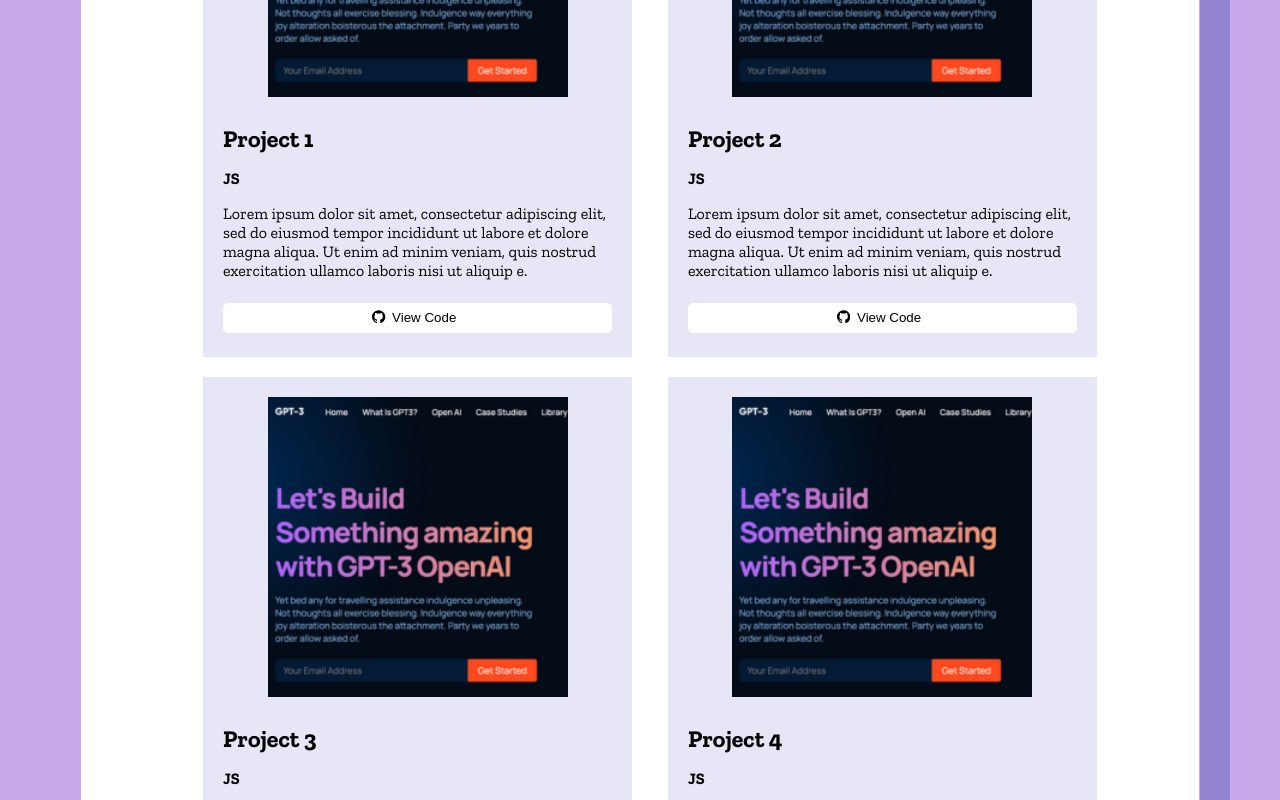
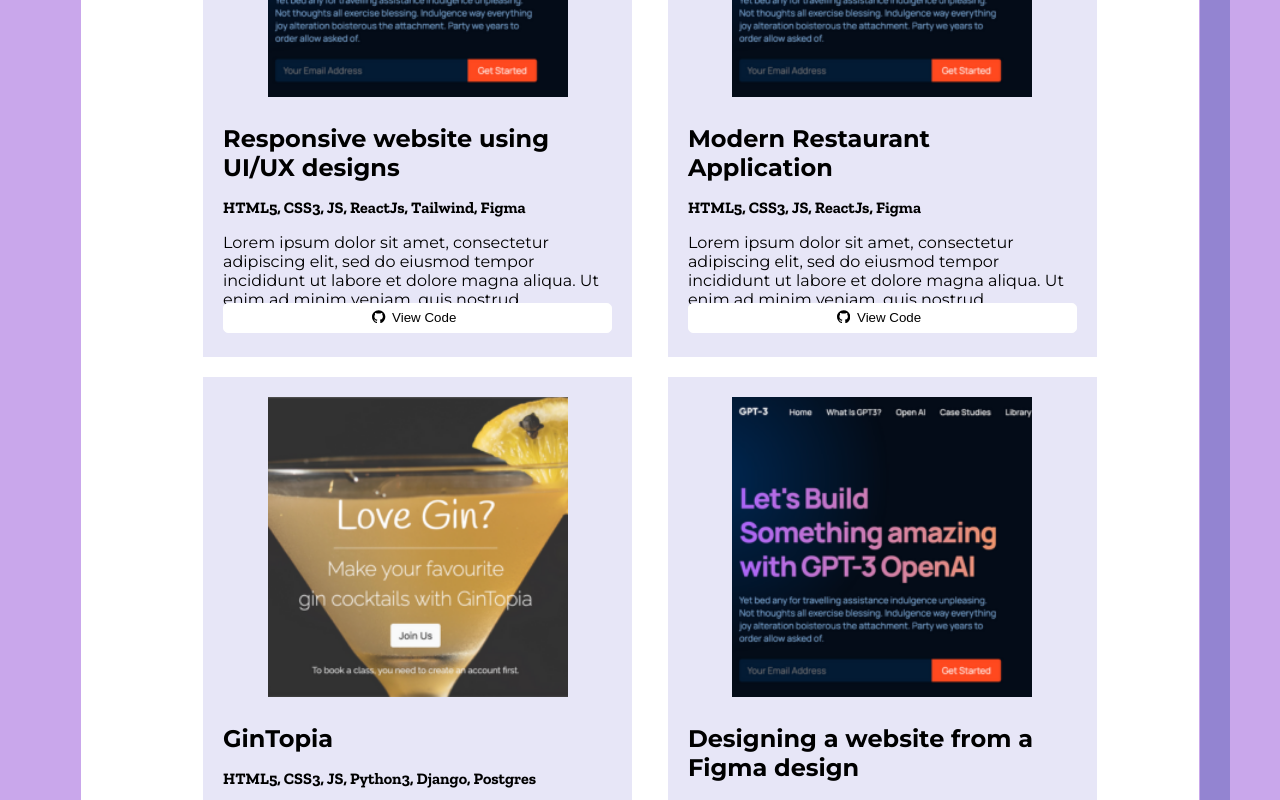
Before and after one commit to LeanneCodes/purple-portfolio, a React (Vite) app: page / in a window 1280 px wide. Shown: the part 1460-2260 px from the top of the page. Built offline with nearby package versions, Linux system fonts and the light colour scheme.

Commit message:
update project card styling

```diff
--- a/src/components/projectcard/projectcard.css
+++ b/src/components/projectcard/projectcard.css
@@ -25,15 +25,20 @@
 }
 
 .project-info {
-    height: 200px;
+    height: 150px;
 }
 
 .project-info h2 {
     margin-bottom: 0.5rem;
+    font-family: var(--header-font);
 }
 
 .project-info h4 {
     margin-bottom: 0.5rem;
+}
+
+.project-info p {
+    font-family: var(--header-font);
 }
 
 .project-content {
--- a/src/containers/navbar/Navbar.jsx
+++ b/src/containers/navbar/Navbar.jsx
@@ -7,7 +7,6 @@
     <p><a href='#home'>Home</a></p>
     <p><a href='#skills'>Skills</a></p>
     <p><a href='#projects'>Projects</a></p>
-    <p><a href='#contact'>Contact</a></p>
     <p><a href='cv.pdf' target='_blank'>CV</a></p>
   </>
 )
--- a/src/containers/projects/Projects.jsx
+++ b/src/containers/projects/Projects.jsx
@@ -2,6 +2,7 @@
 import './projects.css'
 import ProjectCard from '../../components/projectcard/ProjectCard'
 import P1 from '../../assets/gpt-3.png'
+import P2 from '../../assets/Gintopia.png'
 
 const Projects = () => {
   return (
@@ -10,10 +11,10 @@
         <h1>My Projects</h1>
       </div>
       <div className='projects'>
-        <a href='#' target='_blank'><ProjectCard img={P1} name="Project 1" tech="JS" summary="Lorem ipsum dolor sit amet, consectetur adipiscing elit, sed do eiusmod tempor incididunt ut labore et dolore magna aliqua. Ut enim ad minim veniam, quis nostrud exercitation ullamco laboris nisi ut aliquip e." code="View Code" /></a>
-        <a href='#' target='_blank'><ProjectCard img={P1} name="Project 2" tech="JS" summary="Lorem ipsum dolor sit amet, consectetur adipiscing elit, sed do eiusmod tempor incididunt ut labore et dolore magna aliqua. Ut enim ad minim veniam, quis nostrud exercitation ullamco laboris nisi ut aliquip e." code="View Code" /></a>
-        <a href='#' target='_blank'><ProjectCard img={P1} name="Project 3" tech="JS" summary="Lorem ipsum dolor sit amet, consectetur adipiscing elit, sed do eiusmod tempor incididunt ut labore et dolore magna aliqua. Ut enim ad minim veniam, quis nostrud exercitation ullamco laboris nisi ut aliquip e." code="View Code" /></a>
-        <a href='#' target='_blank'><ProjectCard img={P1} name="Project 4" tech="JS" summary="Lorem ipsum dolor sit amet, consectetur adipiscing elit, sed do eiusmod tempor incididunt ut labore et dolore magna aliqua. Ut enim ad minim veniam, quis nostrud exercitation ullamco laboris nisi ut aliquip e." code="View Code" /></a>
+        <a href='#' target='_blank'><ProjectCard img={P1} name="Responsive website using UI/UX designs" tech="HTML5, CSS3, JS, ReactJs, Tailwind, Figma" summary="Lorem ipsum dolor sit amet, consectetur adipiscing elit, sed do eiusmod tempor incididunt ut labore et dolore magna aliqua. Ut enim ad minim veniam, quis nostrud exercitation ullamco laboris nisi ut aliquip e." code="View Code" /></a>
+        <a href='#' target='_blank'><ProjectCard img={P1} name="Modern Restaurant Application" tech="HTML5, CSS3, JS, ReactJs, Figma" summary="Lorem ipsum dolor sit amet, consectetur adipiscing elit, sed do eiusmod tempor incididunt ut labore et dolore magna aliqua. Ut enim ad minim veniam, quis nostrud exercitation ullamco laboris nisi ut aliquip e." code="View Code" /></a>
+        <a href='https://github.com/LeanneCodes/GinTopia_NEW' target='_blank'><ProjectCard img={P2} name="GinTopia" tech="HTML5, CSS3, JS, Python3, Django, Postgres" summary="During my Diploma, I created this website that involved frontend and backend technologies, which demonstrated my ability to use databases with frontend tech. This project is designed to takes on bookings using the CRUD system. However, for users to make a booking, they must be signed in." code="View Code" /></a>
+        <a href='https://github.com/LeanneCodes/GPT-3' target='_blank'><ProjectCard img={P1} name="Designing a website from a Figma design" tech="HTML5, CSS3, JS, ReactJs, Figma" summary="The aim was to take a Figma design and replicate the static design into a website. This was a great opportunity to showcase my CSS skills and how I managed to display this website with React components." code="View Code" /></a>
       </div>
     </div>
   )
```
Also changed, not shown: src/assets/Gintopia.png (added).
